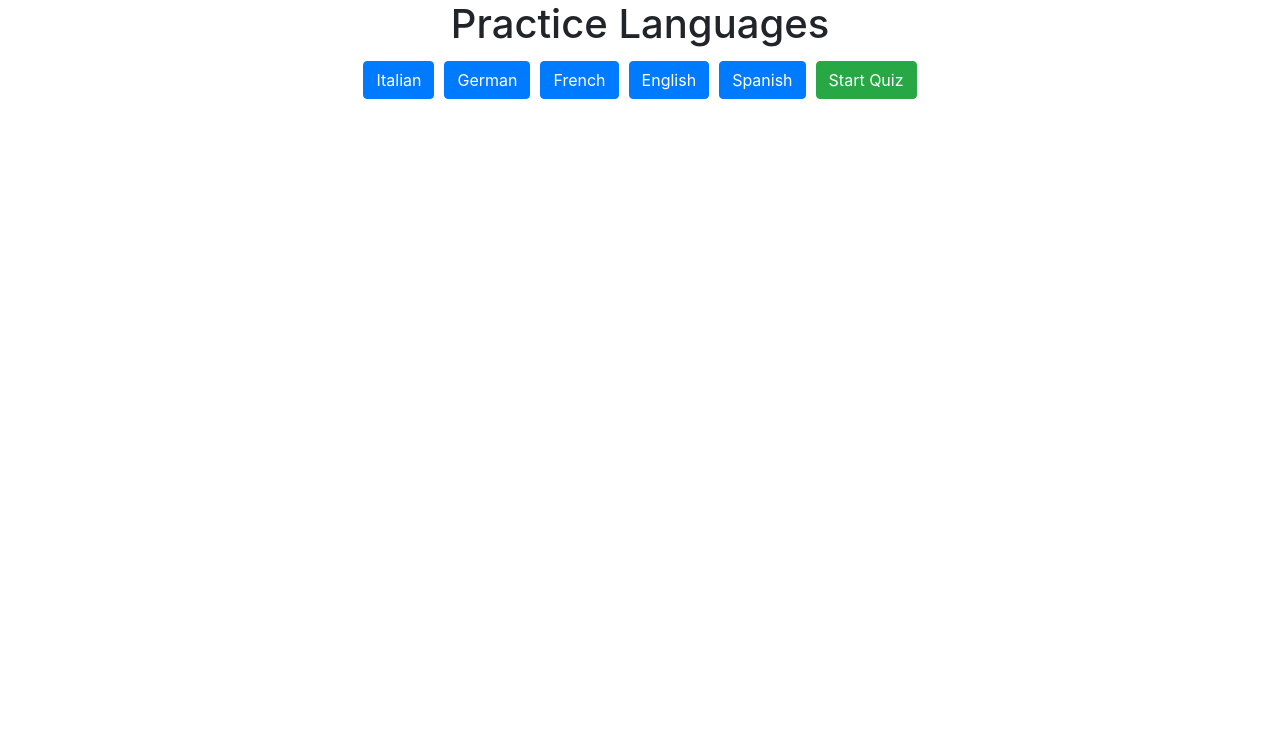
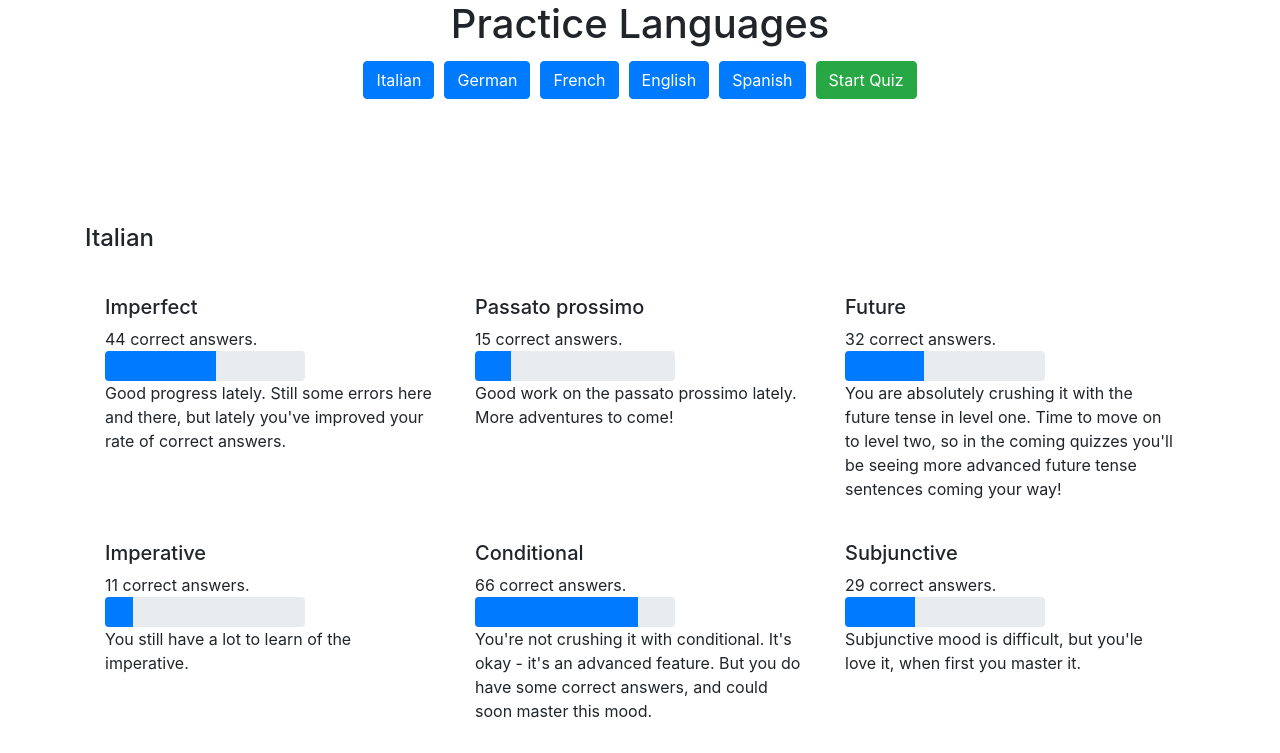
Before and after one commit to gitnaess/langapp, a Flask app: page / in a window 1280 px wide. Shown: the part 56-809 px from the top of the page. Before the commit the page ends 155 px from the top, so only its background shows below. Run offline with Flask 3, Linux system fonts and the light colour scheme; a user stored in the database is signed in; parts of the project's set-up code (start-up, migrations or seed data) failed here and were passed over; some libraries are stand-ins or nearby versions.

Commit message:
progress bar automatic fill when page load

```diff
--- a/website/templates/home.html
+++ b/website/templates/home.html
@@ -311,6 +311,14 @@
 
 </script>
 
+<script>
+document.addEventListener("DOMContentLoaded", function() {
+    showData('it'); // Showing data for English when the page loads.
+});
+
+
+</script>
+
 
 
 
```
Also changed, not shown: instance/database.db.
